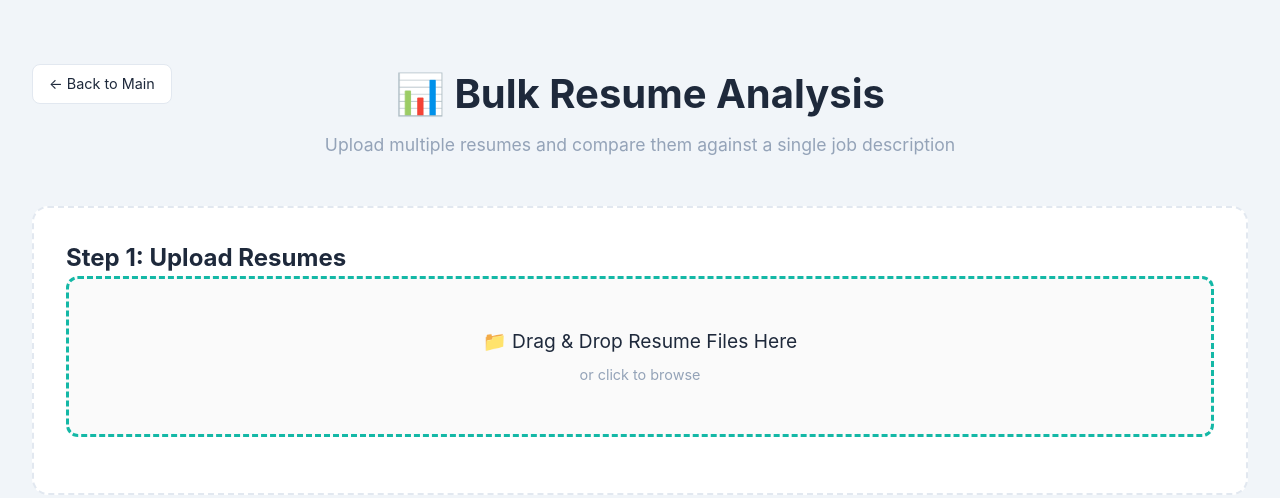
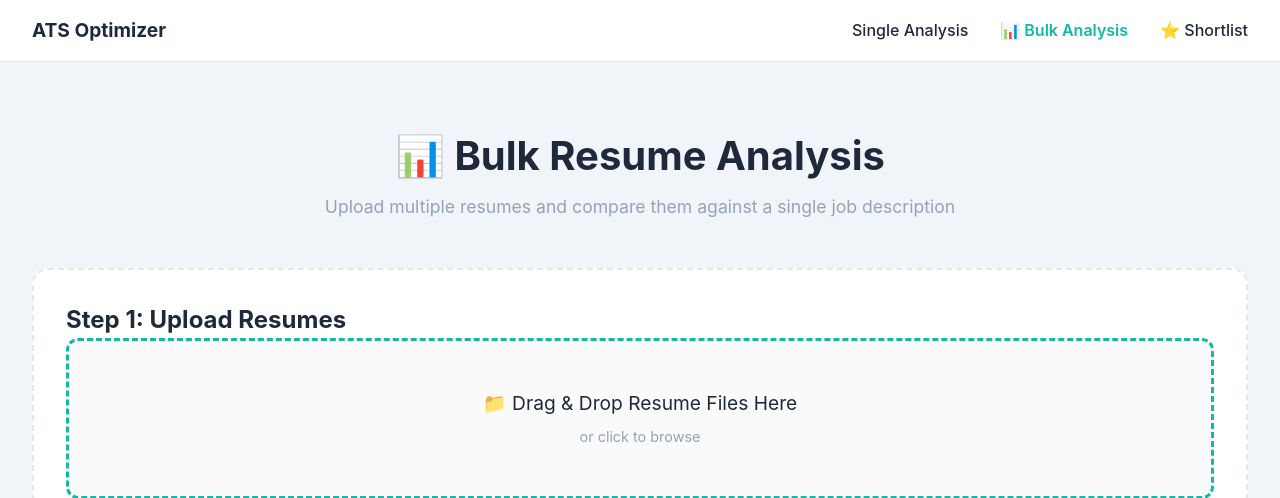
Before and after one commit to polipireddirohith/ATS-optimizer, a Flask app: page /bulk in a window 1280 px wide. Shown: the top 498 px of the page. Run offline with Flask 3, Linux system fonts and the light colour scheme.

Commit message:
feat: Added navigation bars to bulk and shortlist pages
- Added consistent navigation bar across all pages
- Shows: Single Analysis | Bulk Analysis | Shortlist
- Current page highlighted in color (teal for bulk, purple for shortlist)
- Easy navigation between all sections
- Removed redundant 'Back to Main' buttons
- Consistent user experience across the application

```diff
--- a/templates/bulk.html
+++ b/templates/bulk.html
@@ -208,12 +208,27 @@
 </head>
 
 <body data-theme="default">
+    <!-- Navigation Bar -->
+    <nav
+        style="background: var(--bg-card); border-bottom: 1px solid var(--border-color); padding: 1rem 2rem; margin-bottom: 2rem;">
+        <div
+            style="max-width: 1400px; margin: 0 auto; display: flex; justify-content: space-between; align-items: center;">
+            <div style="font-size: 1.2rem; font-weight: 700; color: var(--text-primary);">ATS Optimizer</div>
+            <div style="display: flex; gap: 2rem;">
+                <a href="/"
+                    style="text-decoration: none; color: var(--text-primary); font-weight: 500; transition: color 0.3s;">Single
+                    Analysis</a>
+                <a href="/bulk" style="text-decoration: none; color: var(--accent-teal); font-weight: 600;">📊 Bulk
+                    Analysis</a>
+                <a href="/shortlist"
+                    style="text-decoration: none; color: var(--text-primary); font-weight: 500; transition: color 0.3s;">⭐
+                    Shortlist</a>
+            </div>
+        </div>
+    </nav>
+
     <div class="bulk-container">
         <header style="text-align: center; margin-bottom: 3rem; position: relative;">
-            <a href="/"
-                style="position: absolute; left: 0; top: 0; padding: 0.5rem 1rem; background: var(--bg-card); border: 1px solid var(--border-color); border-radius: 8px; text-decoration: none; color: var(--text-primary); font-size: 0.9rem; transition: all 0.3s ease;">
-                ← Back to Main
-            </a>
             <h1 style="font-size: 2.5rem; margin-bottom: 0.5rem;">📊 Bulk Resume Analysis</h1>
             <p style="color: var(--text-muted); font-size: 1.1rem;">Upload multiple resumes and compare them against a
                 single job description</p>
```
Also changed, not shown: templates/shortlist.html (+19 -4 lines).
